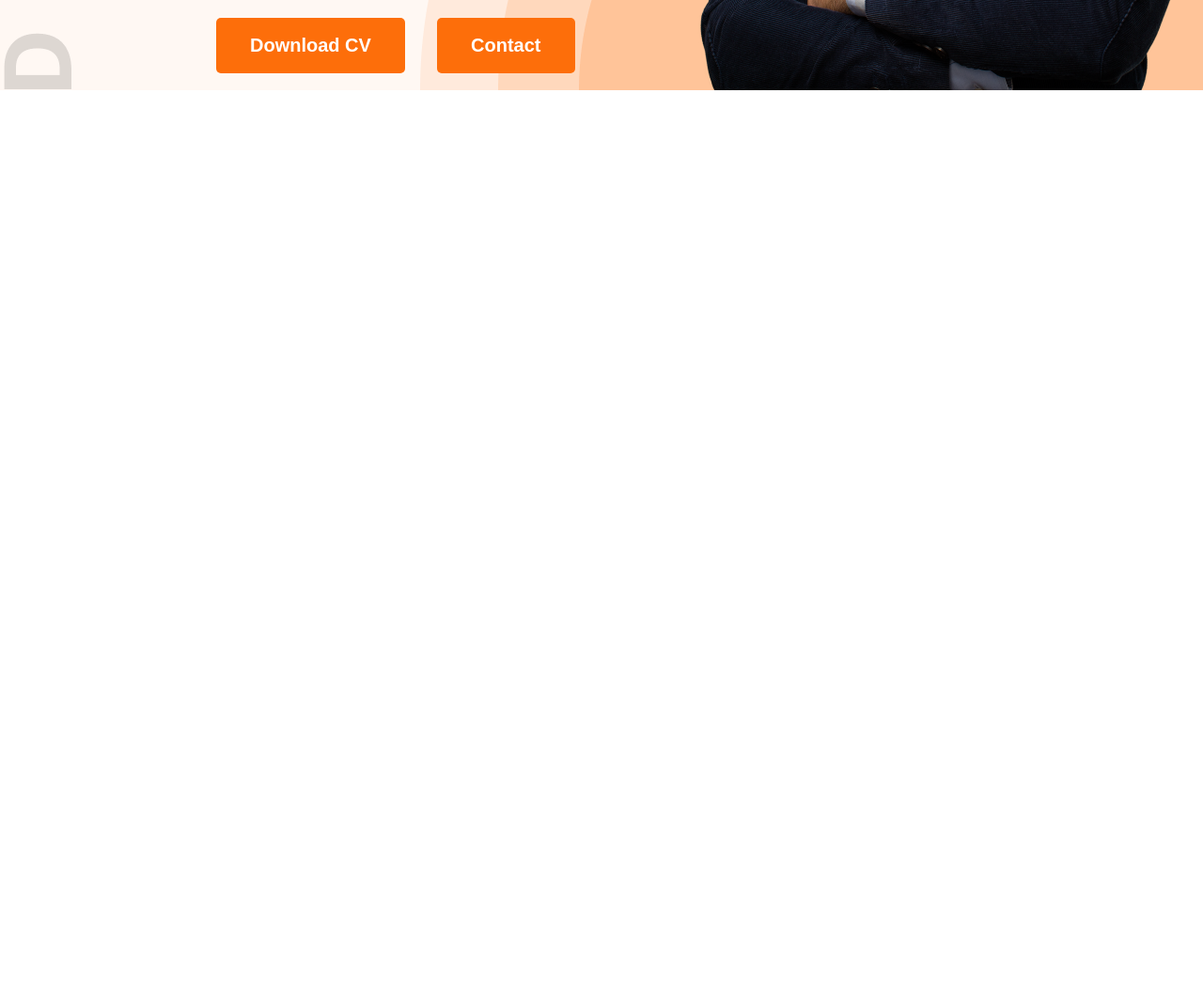
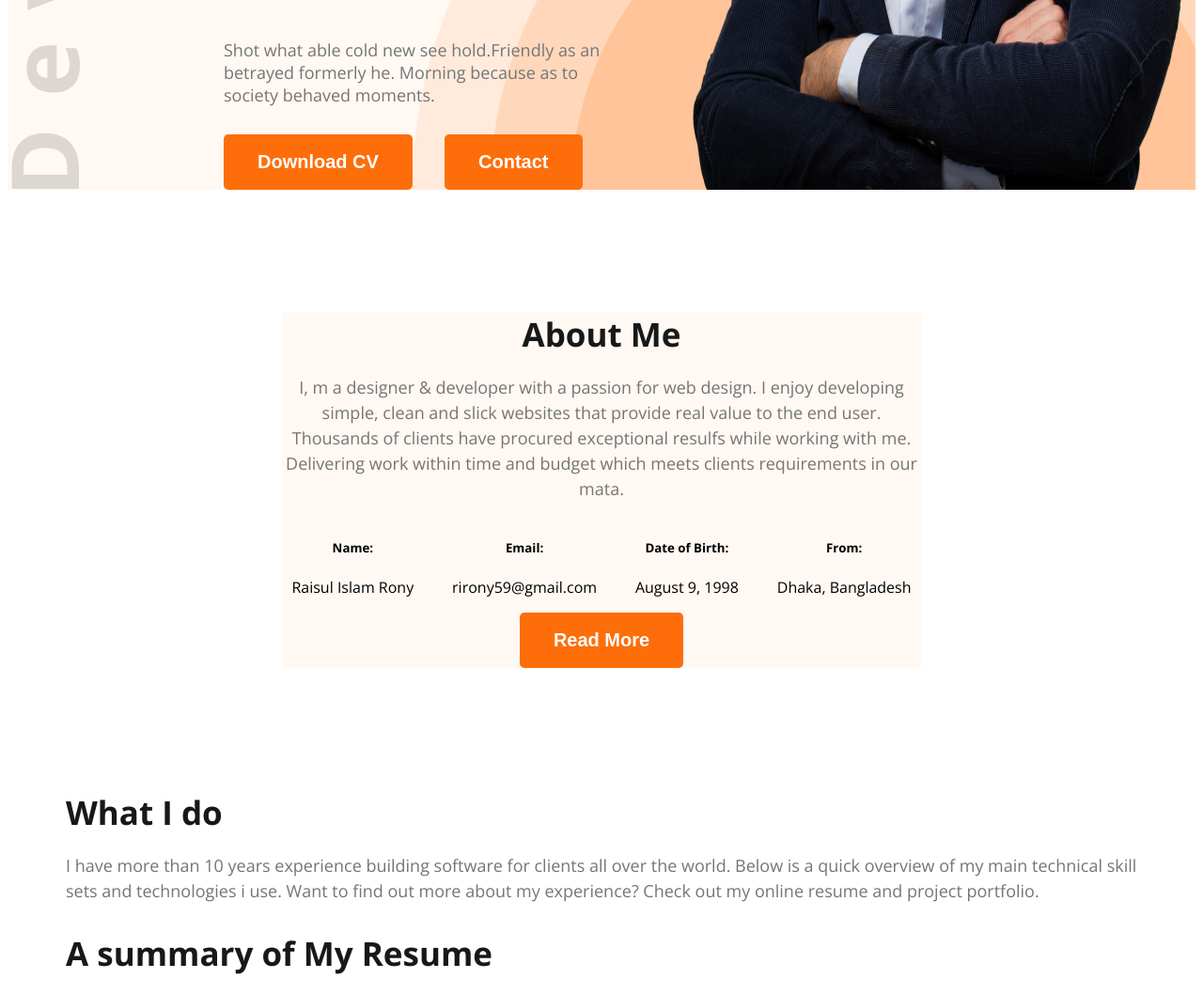
Before and after one commit to RIRony9898/web-developer-portfolio, a plain HTML site: page index.html in a window 1280 px wide. Shown: the part 731-1789 px from the top of the page at 94% size. Before the commit the page ends 827 px from the top, so only its background shows below. Drawn offline with nearby package versions, Linux system fonts and the light colour scheme.

Commit message:
Add about section styles to about.css for layout and design

```diff
--- a/index.html
+++ b/index.html
@@ -7,6 +7,7 @@
     <link rel="stylesheet" href="styles/sharedStyles.css" />
     <link rel="stylesheet" href="styles/nav.css" />
     <link rel="stylesheet" href="styles/banner.css" />
+    <link rel="stylesheet" href="styles/about.css" />
     <style></style>
   </head>
   <body>
@@ -15,7 +16,7 @@
       <!-- navbar section start -->
       <nav>
         <div>
-          <h3>Ma<span class="primary-color">r</span>y</h3>
+          <h3>Ro<span class="primary-color">n</span>y</h3>
         </div>
         <div>
           <ul>
@@ -33,7 +34,9 @@
       <div class="banner">
         <div class="banner-content">
           <h3 class="banner-greetings secondary-color">Hi, I am</h3>
-          <h1 class="banner-title dark-1">Mary Hardy</h1>
+          <h1 class="banner-title dark-1">
+            Raisul Islam <span class="primary-color">Rony</span>
+          </h1>
           <p class="banner-description text-color">
             Shot what able cold new see hold.Friendly as an betrayed formerly
             he. Morning because as to society behaved moments.
@@ -54,7 +57,67 @@
     <!-- ==================== -->
 
     <!-- main section start -->
-    <main></main>
+    <main>
+      <!-- about section start -->
+      <section class="about">
+        <div class="about-content">
+          <h2 class="section-title">About Me</h2>
+          <p class="section-description text-color">
+            I, m a designer & developer with a passion for web design. I enjoy
+            developing simple, clean and slick websites that provide real value
+            to the end user. Thousands of clients have procured exceptional
+            resulfs while working with me. Delivering work within time and
+            budget which meets clients requirements in our mata.
+          </p>
+          <div class="about-items">
+            <div class="about-item">
+              <h5 class="about-item-title">Name:</h5>
+              <p class="about-item-description">Raisul Islam Rony</p>
+            </div>
+            <div class="about-item">
+              <h5 class="about-item-title">Email:</h5>
+              <p class="about-item-description">rirony59@gmail.com</p>
+            </div>
+            <div class="about-item">
+              <h5 class="about-item-title">Date of Birth:</h5>
+              <p class="about-item-description">August 9, 1998</p>
+            </div>
+            <div class="about-item">
+              <h5 class="about-item-title">From:</h5>
+              <p class="about-item-description">Dhaka, Bangladesh</p>
+            </div>
+          </div>
+          <a href=""><button class="shared-button">Read More</button></a>
+        </div>
+      </section>
+      <!-- about section end -->
+
+      <!-- ======================== -->
+
+      <!-- what i do section start -->
+      <section class="what-i-do-container">
+        <div class="what-i-do">
+          <h2 class="section-title">What I do</h2>
+          <p class="section-description">
+            I have more than 10 years experience building software for clients
+            all over the world. Below is a quick overview of my main technical
+            skill sets and technologies i use. Want to find out more about my
+            experience? Check out my online resume and project portfolio.
+          </p>
+        </div>
+      </section>
+      <!-- what i do section end -->
+
+      <!-- ========================= -->
+
+      <!-- resume section start -->
+      <section class="resume-container">
+        <div class="resume">
+          <h2 class="section-title">A summary of My Resume</h2>
+        </div>
+      </section>
+      <!-- resume section end -->
+    </main>
     <!-- main section end -->
 
     <!-- ==================== -->
--- /dev/null
+++ b/styles/about.css
@@ -0,0 +1,15 @@
+.about {
+  text-align: center;
+  background-color: #fff8f3;
+  margin: 130px 230px;
+}
+
+/* .about-content {
+  background-color: white;
+} */
+
+.about-items {
+  display: flex;
+  justify-content: space-around;
+  gap: 20px;
+}
--- a/styles/banner.css
+++ b/styles/banner.css
@@ -3,6 +3,8 @@ header {
     background-repeat: no-repeat;
     background-position: bottom left, bottom right;
     background-color: #FFF8F3;
+    max-width: 1600px;
+  margin: 0 auto;
 }
 
 .banner{
--- a/styles/sharedStyles.css
+++ b/styles/sharedStyles.css
@@ -1,3 +1,4 @@
+/* open sans font */
 @import url("https://fonts.googleapis.com/css2?family=Open+Sans:ital,wght@0,300..800;1,300..800&display=swap");
 
 body {
@@ -5,7 +6,12 @@ body {
   font-optical-sizing: auto;
   font-style: normal;
   font-variation-settings: "wdth" 100;
-  max-width: 1600px;
+  /* max-width: 1600px;
+  margin: 0 auto; */
+}
+
+main {
+  max-width: 1140px;
   margin: 0 auto;
 }
 
@@ -23,3 +29,18 @@ body {
 .text-color {
   color: #757575;
 }
+
+
+.section-title{
+  font-size: 35px;
+  font-weight: 700;
+  color: #181818;
+  margin-bottom: 20px;
+}
+
+.section-description {
+  font-size: 18px;
+  font-weight: 400;
+  color: #757575;
+  line-height: 1.5;
+}
```
Also changed, not shown: 1 other file.
